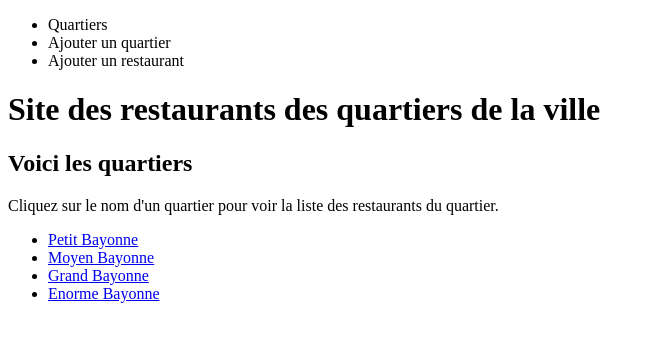
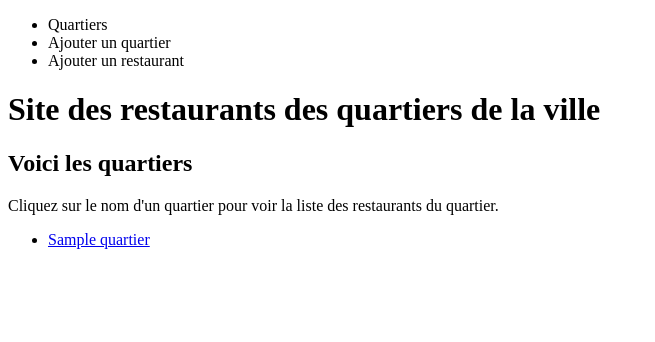
Before and after one commit to kris-ipeh/GRETA_restoBaiona, a PHP site: page / in a window 1280 px wide. Shown: the top 342 px of the page, without its empty margins (0-655 px from the left). Run offline with PHP 8.4, Linux system fonts and the light colour scheme; tables that the repository leaves empty or names only in its code hold one stand-in row (values such as "Sample post").

Commit message:
généré en PHP la liste des quartiers

```diff
--- a/index.php
+++ b/index.php
@@ -18,26 +18,30 @@
   </p>
 
   <ul>
-   <li>
-    <a href="restaurants.php?id_quartier=1">
-     Petit Bayonne
-    </a>
-   </li>
-   <li>
-    <a href="restaurants.php?id_quartier=2">
-     Moyen Bayonne
-    </a>
-   </li>
-   <li>
-    <a href="restaurants.php?id_quartier=3">
-     Grand Bayonne
-    </a>
-   </li>
-   <li>
-    <a href="restaurants.php?id_quartier=4">
-     Enorme Bayonne
-    </a>
-   </li>
+
+<?php
+
+$base = new PDO(
+  "mysql:host=localhost;dbname=resto",
+  "root",
+  ""
+);
+
+$requete = $base->query("select * from quartier");
+
+while($ligne = $requete->fetch()) {
+
+  echo '<li>';
+  echo '<a href="restaurants.php?id_quartier=';
+  echo $ligne['id'];
+  echo '">';
+  echo $ligne['nom'];
+  echo '</li>';
+
+}
+
+?>
+
   </ul>
 
  </body>
```
